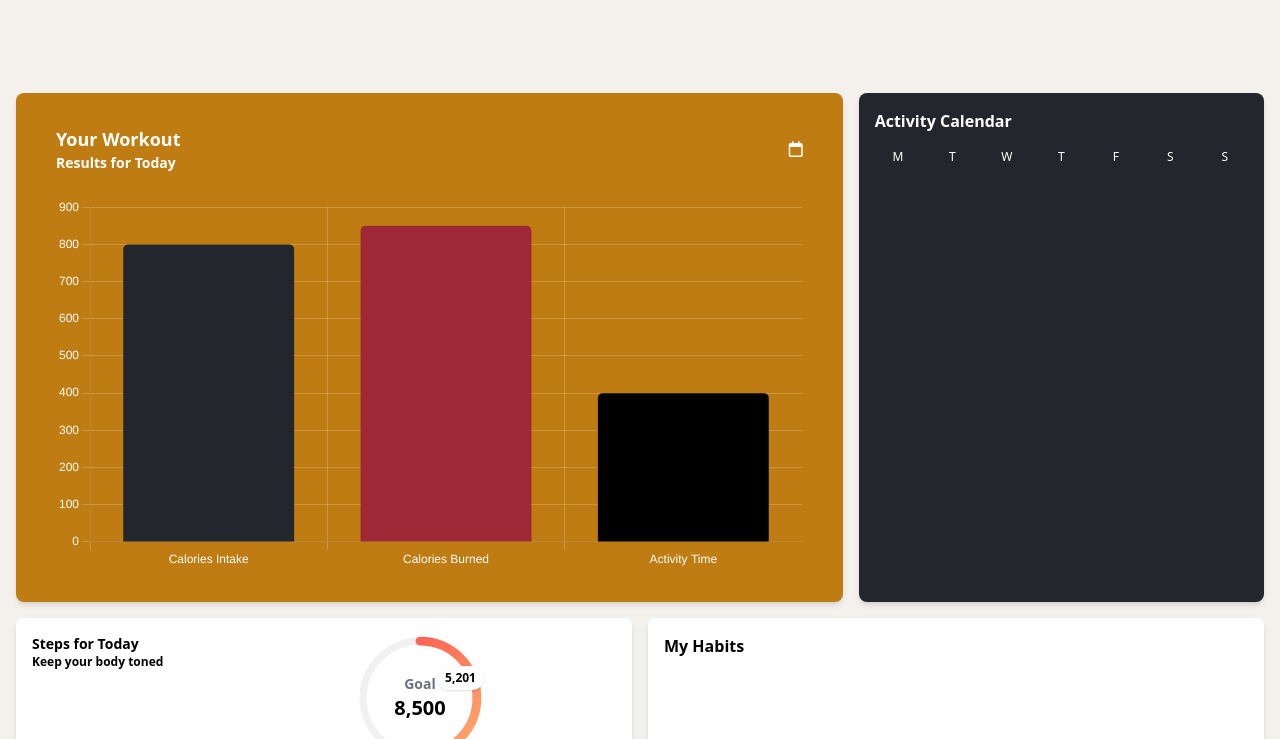
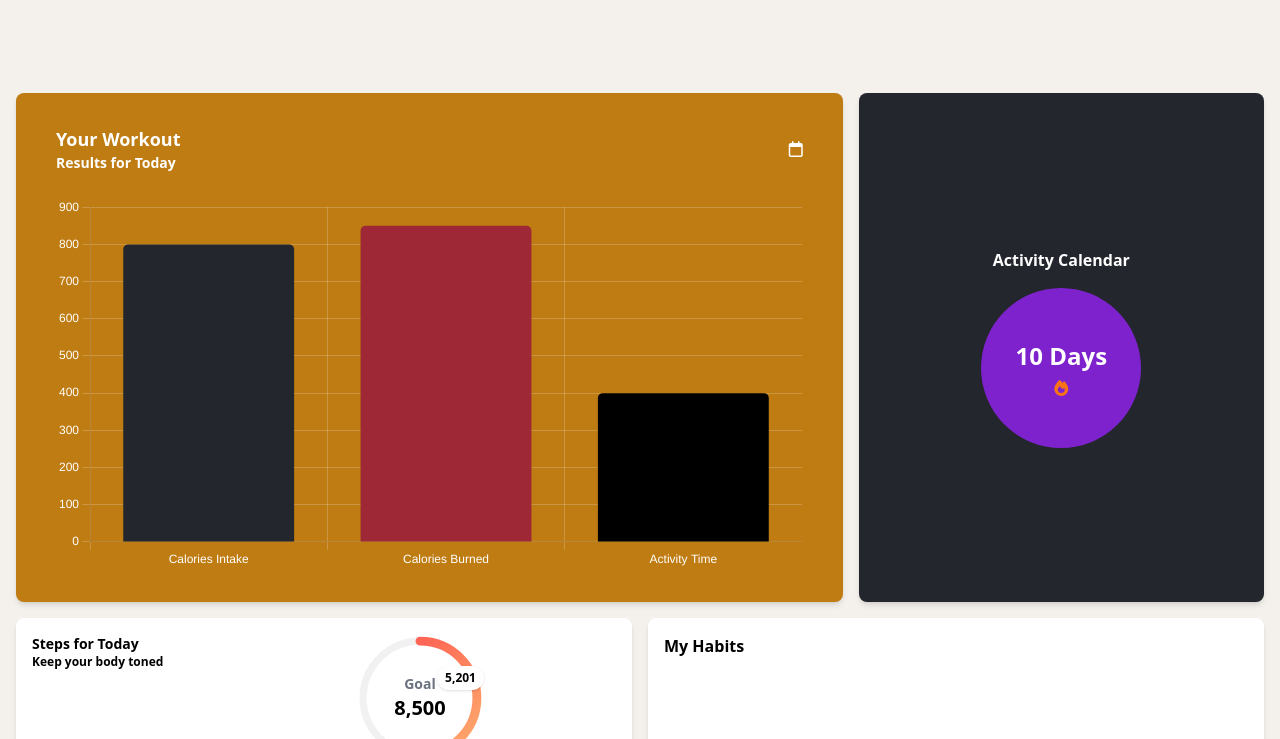
Before and after one commit to rubentotterman/logify, a plain HTML site: page index.html in a window 1280 px wide. Shown: the part 71-810 px from the top of the page. Drawn offline with nearby package versions, Linux system fonts and the light colour scheme.

Commit message:
Activity Tracker
Updated the UI on the activity tracker, added a day-streak tracker

```diff
--- a/index.html
+++ b/index.html
@@ -45,24 +45,19 @@
               </div>
 
         </div>
-        <div class="bg-customdark rounded-lg col-span-4 py-4 px-4 font-bold text-white shadow-md">
+        <div class="bg-customdark rounded-lg col-span-4 py-4 px-4 font-bold text-white shadow-md flex justify-center items-center">
             <!--Header-->
             <div>
-                <div class="mb-4">
+                <div class="mb-4 justify-center flex">
                     <h1>Activity Calendar</h1>
                 </div>
-                <div class="grid grid-cols-7 gap-2 text-center justify-between font-light text-xs">
-                    <div>M</div>
-                    <div>T</div>
-                    <div>W</div>
-                    <div>T</div>
-                    <div>F</div>
-                    <div>S</div>
-                    <div>S</div>
-                </div>
-                <!-- Dates Grid -->
-                <div id="calendar-grid" class="grid grid-cols-7 gap-2 text-center">
-                <!-- Days will be dynamically generated -->
+                 <!-- Workout Days Circle -->
+
+                <div id="workout-circle" class=" w-40 h-40 rounded-full bg-purple-700 flex items-center justify-center">
+                    <div class="flex flex-col justify-center items-center gap-2">
+                        <p id="workout-days" class="text-2xl font-semibold text-white"></p>
+                         <i class="fa-solid fa-fire text-orange-500"></i>
+                    </div>
                 </div>
             </div>
         </div>
--- a/main.js
+++ b/main.js
@@ -47,3 +47,16 @@ const workoutBarChart = new Chart(ctx, {
     },
   },
 });
+
+// Example data: Days worked out this year
+const workedOutDays = [
+    "2024-01-01", "2024-01-03", "2024-01-07", "2024-02-14", "2024-03-21",
+    "2024-04-05", "2024-05-10", "2024-06-12", "2024-07-18", "2024-08-20"
+  ]; // Add more dates as needed
+
+  // Calculate the total number of days worked out
+  const totalWorkoutDays = workedOutDays.length;
+
+  // Update the HTML to display the count
+  const workoutDaysElement = document.getElementById('workout-days');
+  workoutDaysElement.textContent = `${totalWorkoutDays} Days`;
```
Also changed, not shown: output.css.
